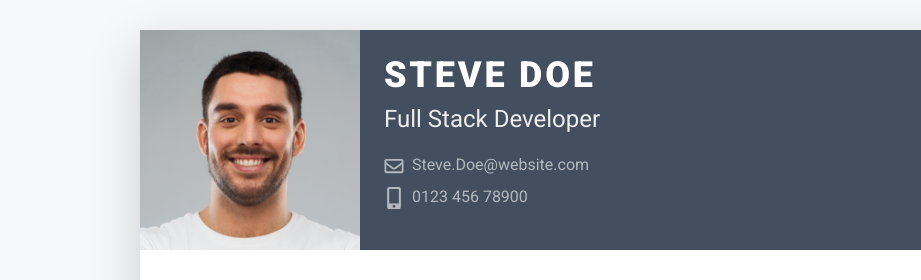
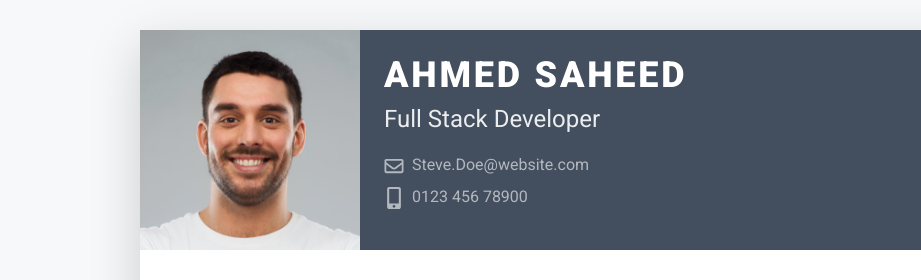
Before and after one commit to olaxy/olaxy.github.io, a plain HTML site: page index.html in a window 1280 px wide. Shown: the top 280 px of the page, 0-921 px from the left. Drawn offline with Linux system fonts and the light colour scheme.

Commit message:
add myname

```diff
--- a/index.html
+++ b/index.html
@@ -32,7 +32,7 @@
 				    <img class="mr-3 img-fluid picture mx-auto" src="assets/images/profile.jpg" alt="">
 				    <div class="media-body p-4 d-flex flex-column flex-md-row mx-auto mx-lg-0">
 					    <div class="primary-info">
-						    <h1 class="name mt-0 mb-1 text-white text-uppercase text-uppercase">Steve Doe</h1>
+						    <h1 class="name mt-0 mb-1 text-white text-uppercase text-uppercase">Ahmed Saheed</h1>
 						    <div class="title mb-3">Full Stack Developer</div>
 						    <ul class="list-unstyled">
 							    <li class="mb-2"><a href="#"><i class="far fa-envelope fa-fw mr-2" data-fa-transform="grow-3"></i>Steve.Doe@website.com</a></li>
```
